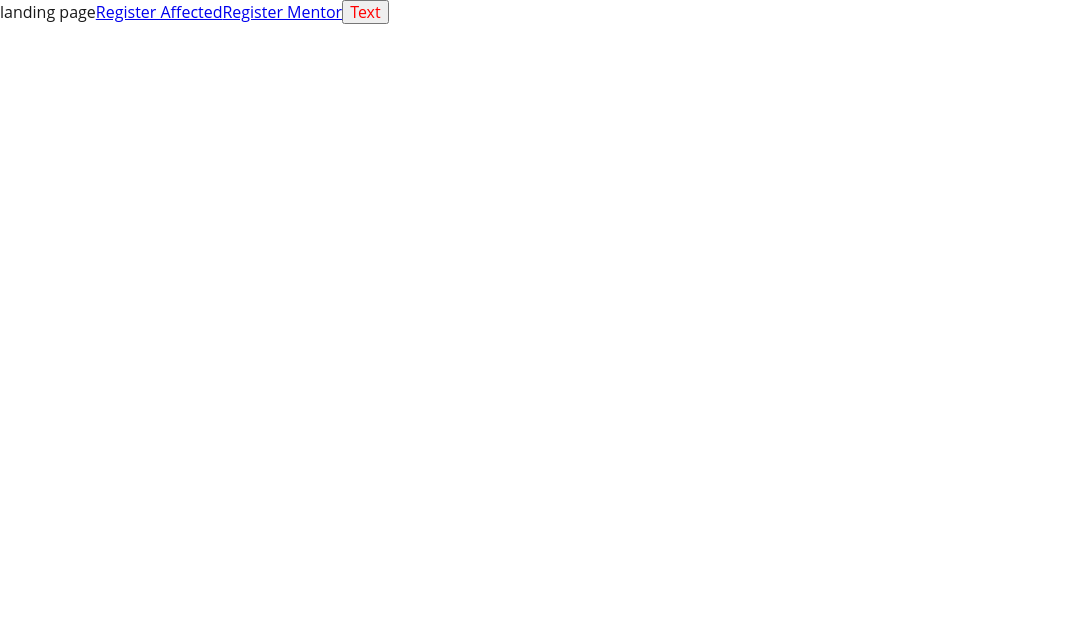
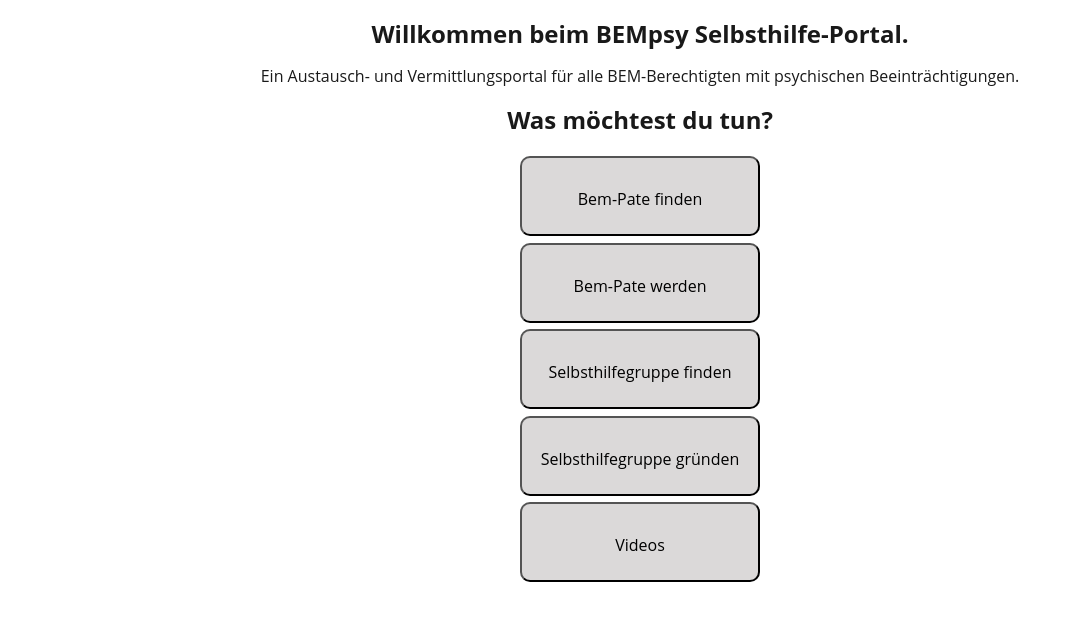
Before and after one commit to BEM-Pate/BEM-Frontend, a React (Create React App) app: page / in a window 1280 px wide. Shown: the top 620 px of the page, without its empty margins (0-1080 px from the left). Built offline with nearby package versions, Linux system fonts and the light colour scheme.

Commit message:
Create Landing Page
Die LandingPage wurde nach dem Schema der Wireframes aufgebaut und die entsprechenden Verlinkungen wurden gesetzt.
Der Develop Branche wurde als Ausgang verwedent.

```diff
--- a/src/App.tsx
+++ b/src/App.tsx
@@ -6,6 +6,9 @@ import {
 import LandingPage from './pages/LandingPage/LandingPage';
 import RegisterAffectedPage from './pages/RegisterAffectedPage/RegisterAffectedPage';
 import RegisterMentorPage from './pages/RegisterMentorPage/RegisterMentorPage';
+import SupportGroupPage from './pages/SupportGroupPage/SupportGroupPage';
+import VideoPage from './pages/VideoPage/VideoPage';
+import CreateSupportGroupPage from './pages/CreateSupportGroupPage/CreateSupportGroupPage';
 
 const App = () => (
   <BrowserRouter>
@@ -14,6 +17,9 @@ const App = () => (
       <Route path="register">
         <Route path="affected" element={<RegisterAffectedPage />} />
         <Route path="mentor" element={<RegisterMentorPage />} />
+        <Route path="supportGroup" element={<SupportGroupPage />} />
+        <Route path="video" element={<VideoPage />} />
+        <Route path="createSupportGroup" element={<CreateSupportGroupPage />} />
       </Route>
     </Routes>
   </BrowserRouter>
--- a/src/components/Button/Button.module.scss
+++ b/src/components/Button/Button.module.scss
@@ -1,3 +1,13 @@
 .Button {
-  color: red;
+  color: black;
+  width: 15rem;
+  height: 5rem;
+  border-radius: 10px;
+  padding: 1rem;
+  margin: 0.2rem;
+  background-color: rgb(219, 217, 217);
+
+  &buttonText{
+    font-size: 1rem;
+  }
 }
--- a/src/components/Button/Button.tsx
+++ b/src/components/Button/Button.tsx
@@ -20,7 +20,7 @@ const Button = (props: Props) => {
       disabled={disabled}
       className={classNames(styles.Button)}
     >
-      {children}
+      <p className={classNames(styles.ButtonbuttonText)}>{children}</p>
     </button>
   );
 };
--- /dev/null
+++ b/src/pages/CreateSupportGroupPage/CreateSupportGroupPage.tsx
@@ -0,0 +1,12 @@
+import React from 'react';
+
+const CreateSupportGroupPage = () => (
+  <div>
+    <text>
+      Create Support Group Page
+    </text>
+  </div>
+
+);
+
+export default CreateSupportGroupPage;
--- a/src/pages/LandingPage/LandingPage.module.scss
+++ b/src/pages/LandingPage/LandingPage.module.scss
@@ -1 +1,5 @@
-.LandingPage {}
+.LandingPage {
+    flex: 1;
+    justify-content: center;
+    text-align: center;
+}
--- a/src/pages/LandingPage/LandingPage.tsx
+++ b/src/pages/LandingPage/LandingPage.tsx
@@ -5,18 +5,52 @@ import styles from './LandingPage.module.scss';
 import Button from '../../components/Button/Button';
 
 interface LandingPageProps {
-  children?: React.ReactNode
+  children?: React.ReactNode;
 }
-
+const DATA = [
+  {
+    title: 'Bem-Pate finden',
+    ref: '/register/affected',
+  },
+  {
+    title: 'Bem-Pate werden',
+    ref: '/register/mentor',
+  },
+  {
+    title: 'Selbsthilfegruppe finden',
+    ref: '/register/supportGroup',
+  },
+  {
+    title: 'Selbsthilfegruppe gründen',
+    ref: '/register/createSupportGroup',
+  },
+  {
+    title: 'Videos',
+    ref: '/register/video',
+  },
+];
 const LandingPage = (props: LandingPageProps) => {
   const { children } = props;
   return (
     <div className={classNames(styles.LandingPage)}>
-      landing page
-      <Link to="/register/affected">Register Affected</Link>
-      <Link to="/register/mentor">Register Mentor</Link>
+      <div>
+        <h2>Willkommen beim BEMpsy Selbsthilfe-Portal.</h2>
+        <p>
+          Ein Austausch- und Vermittlungsportal für alle BEM-Berechtigten mit
+          psychischen Beeinträchtigungen.
+        </p>
+        <h2>Was möchtest du tun?</h2>
+      </div>
+      {DATA.map((item) => (
+        <div className={classNames(styles.landingPageButton)}>
+          <Link to={item.ref}>
+            <Button>
+              {item.title}
+            </Button>
+          </Link>
+        </div>
+      ))}
       {children}
-      <Button>Text</Button>
     </div>
   );
 };
--- /dev/null
+++ b/src/pages/SupportGroupPage/SupportGroupPage.tsx
@@ -0,0 +1,12 @@
+import React from 'react';
+
+const SupportGroupPage = () => (
+  <div>
+    <text>
+      Support Group Page
+    </text>
+  </div>
+
+);
+
+export default SupportGroupPage;
--- /dev/null
+++ b/src/pages/VideoPage/VideoPage.tsx
@@ -0,0 +1,12 @@
+import React from 'react';
+
+const VideoPage = () => (
+  <div>
+    <text>
+      Video Page
+    </text>
+  </div>
+
+);
+
+export default VideoPage;
```
